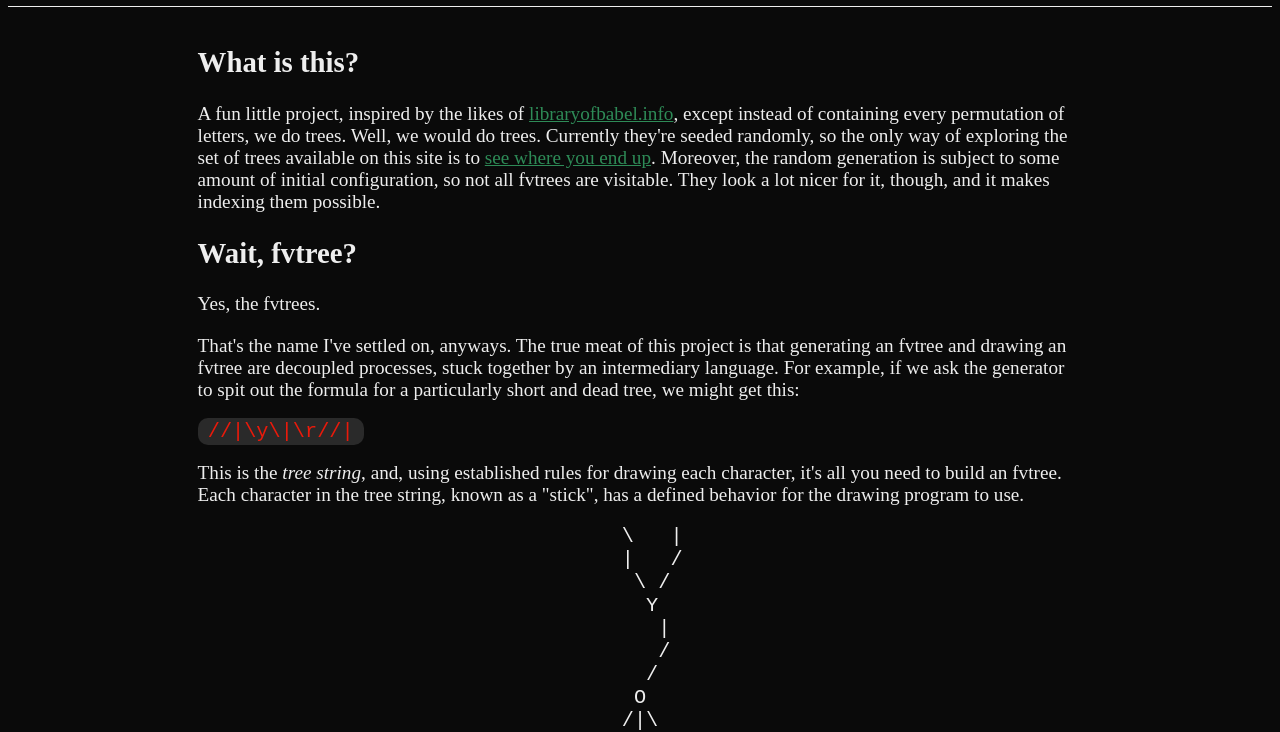
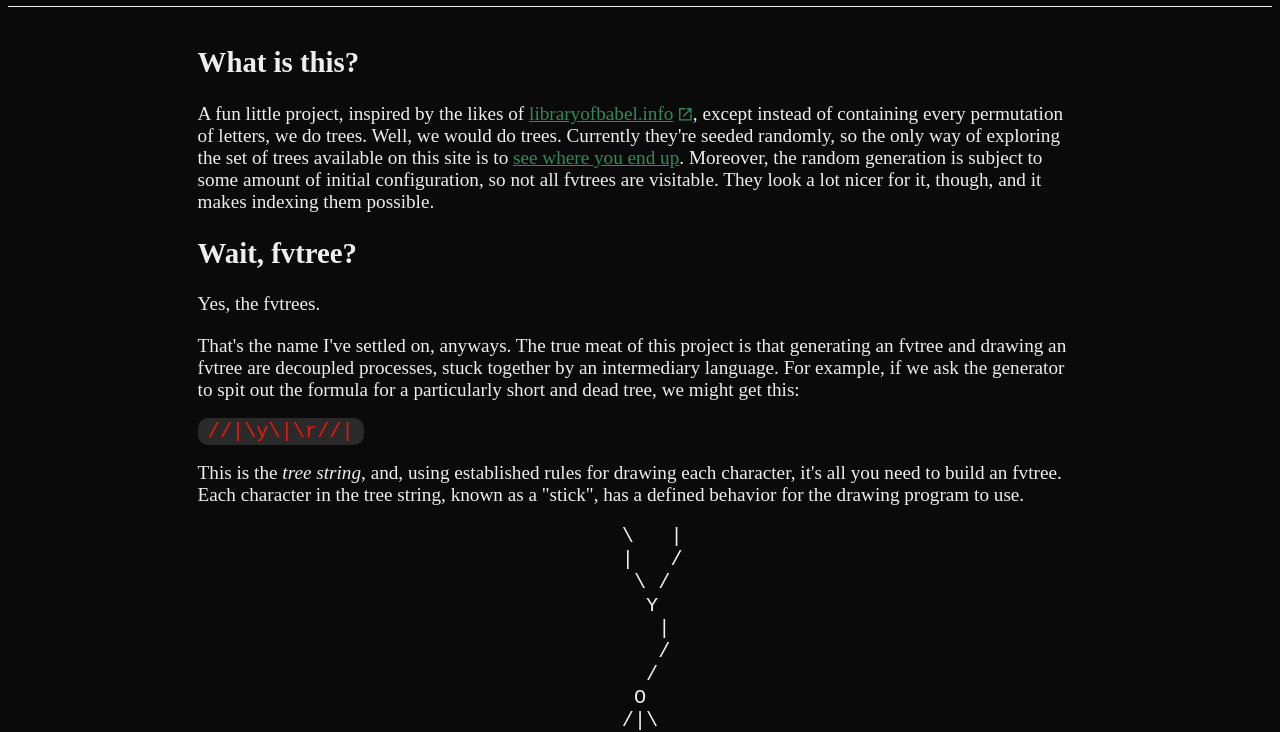
Before and after one commit to FallibleVagrant/fv_tree, a plain HTML site: page docs/about.html in a window 1280 px wide. Shown: the part 69-801 px from the top of the page. Drawn offline with Linux system fonts and the light colour scheme.

Commit message:
Style external links to have an icon after them and open in a new tab.

```diff
--- a/docs/about.html
+++ b/docs/about.html
@@ -21,7 +21,7 @@
 
 		<main class="center">
 			<h2>What is this?</h2>
-			<p>A fun little project, inspired by the likes of <a href=https://libraryofbabel.info/>libraryofbabel.info</a>, except instead of containing every permutation of letters, we do trees. Well, we would do trees. Currently they're seeded randomly, so the only way of exploring the set of trees available on this site is to <a href="random.html">see where you end up</a>. Moreover, the random generation is subject to some amount of initial configuration, so not all fvtrees are visitable. They look a lot nicer for it, though, and it makes indexing them possible.</p>
+			<p>A fun little project, inspired by the likes of <a target="_blank" href=https://libraryofbabel.info/>libraryofbabel.info</a>, except instead of containing every permutation of letters, we do trees. Well, we would do trees. Currently they're seeded randomly, so the only way of exploring the set of trees available on this site is to <a href="random.html">see where you end up</a>. Moreover, the random generation is subject to some amount of initial configuration, so not all fvtrees are visitable. They look a lot nicer for it, though, and it makes indexing them possible.</p>
 			<h2>Wait, fvtree?</h2>
 			<p>Yes, the fvtrees.</p>
 			<p>That's the name I've settled on, anyways. The true meat of this project is that generating an fvtree and drawing an fvtree are decoupled processes, stuck together by an intermediary language. For example, if we ask the generator to spit out the formula for a particularly short and dead tree, we might get this:</p>
--- a/docs/assets/css/common.css
+++ b/docs/assets/css/common.css
@@ -13,6 +13,20 @@ a {
 /* Only links in paragraphs are seagreen. */
 p a {
 	color: seagreen;
+}
+
+/* Add external link image when opening to new tab. */
+p a[target="_blank"]::after {
+	content: "";
+	mask-image: url("/assets/img/icons8-external-link.svg");
+	mask-size: cover;
+	display: inline-flex;
+	background-color: seagreen;
+	width: .8rem;
+	height: .8rem;
+	position: relative;
+	top: 2px;
+	margin-left: 4px;
 }
 
 main {
```
Also changed, not shown: docs/assets/img/icons8-external-link.svg (added).
